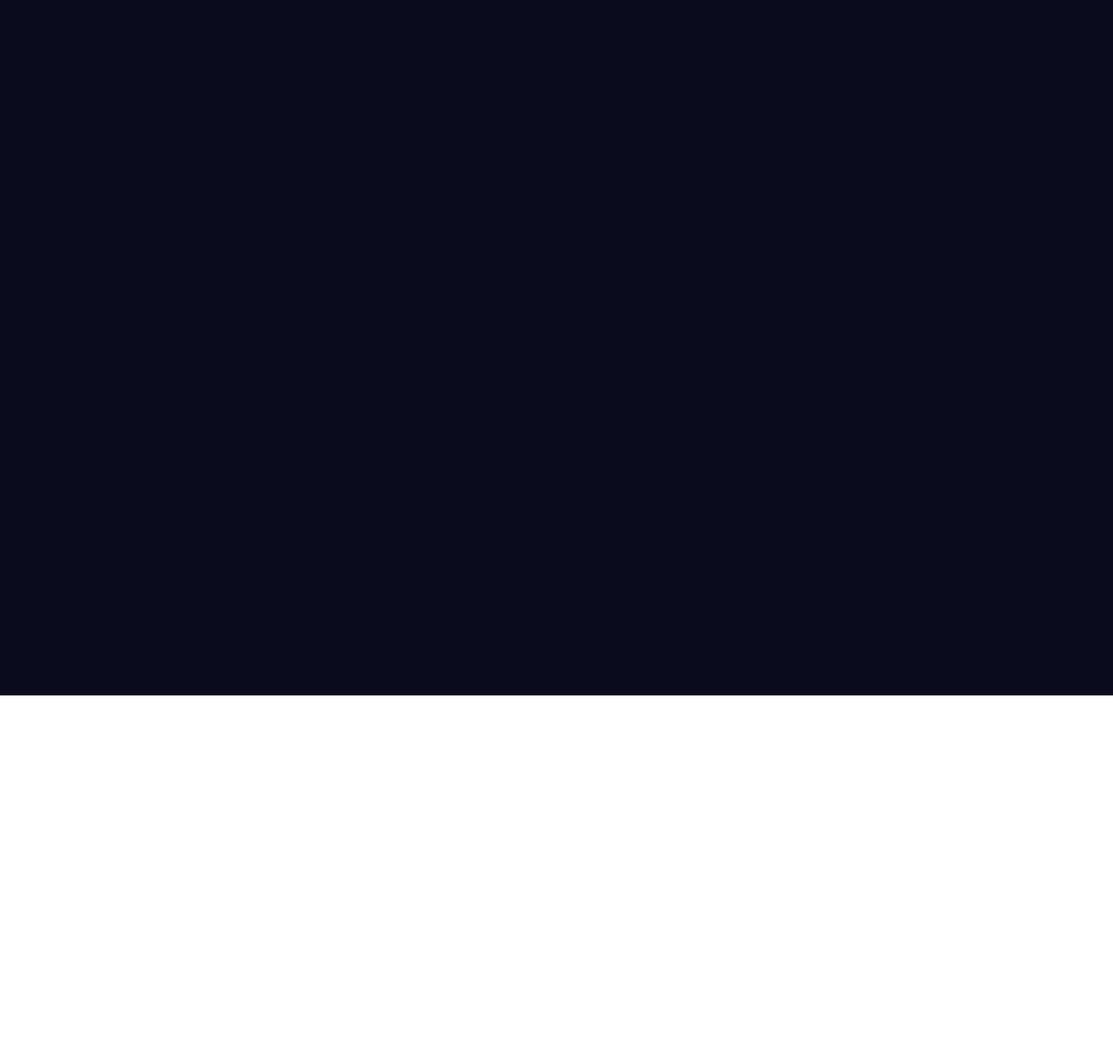
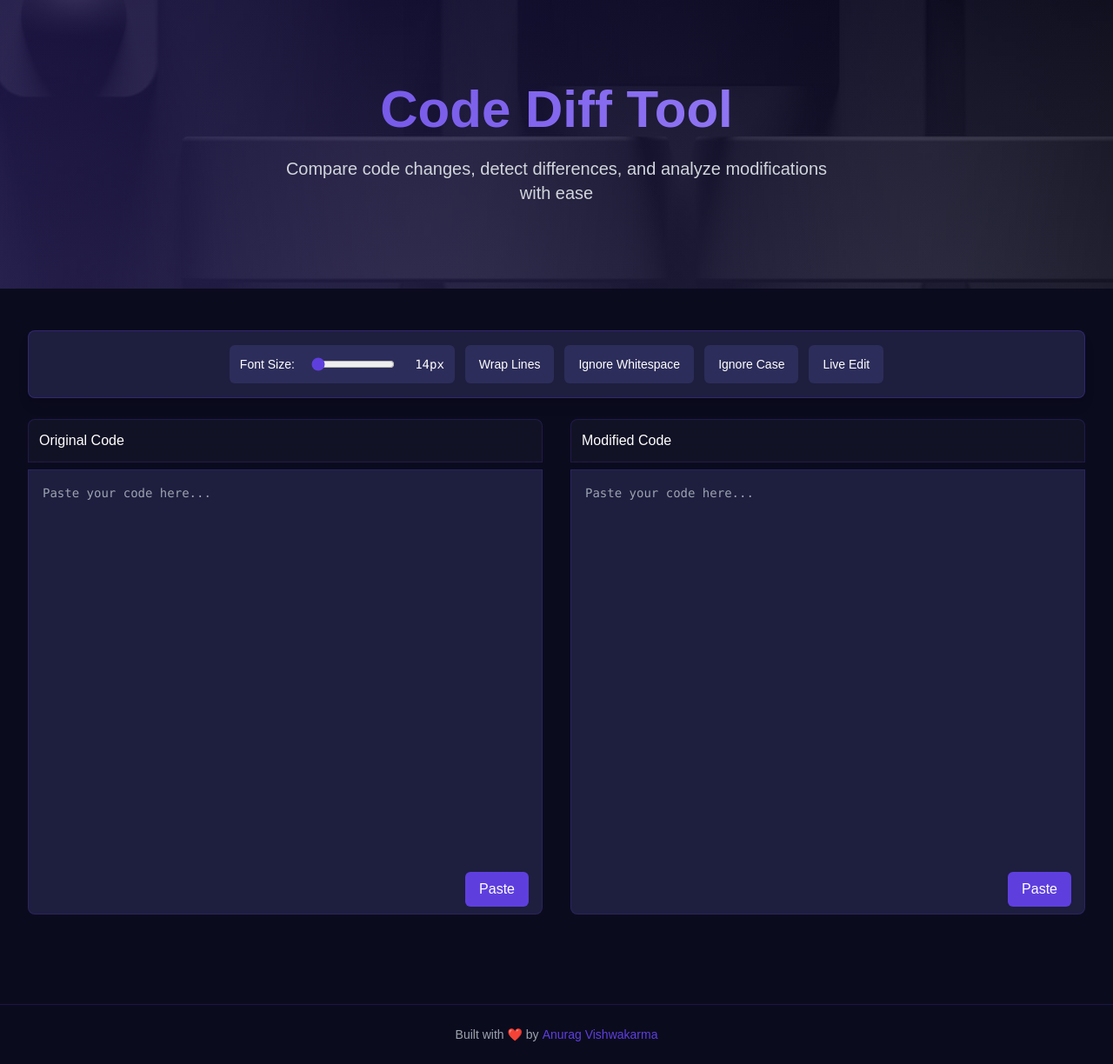
Before and after one commit to 4via6/Code-Diff, a Next.js app: page / in a window 1280 px wide. Shown: the whole page at 87% size. Before the commit the page ends 800 px from the top, so only its background shows below. Built offline with nearby package versions, Linux system fonts and the light colour scheme.

Commit message:
issues with the page loading

```diff
--- a/app/layout.tsx
+++ b/app/layout.tsx
@@ -66,32 +66,17 @@ export const metadata: Metadata = {
 
 export default function RootLayout({
   children,
-}: Readonly<{
-  children: React.ReactNode;
-}>) {
+}: {
+  children: React.ReactNode
+}) {
   return (
     <html lang="en">
-      <head>
-        <link rel="canonical" href="https://code.arson.me" />
-        <meta name="theme-color" content="#0B0B1E" />
-      </head>
-      <body
-        className={`${geistSans.variable} ${geistMono.variable} antialiased`}
-      >
+      <body>
         <SettingsProvider>
           {children}
-          <Toaster
-            position="top-center"
-            toastOptions={{
-              style: {
-                background: '#1a1a2e',
-                border: '1px solid rgba(94, 63, 222, 0.2)',
-                color: 'white',
-              },
-            }}
-          />
+          <Toaster />
         </SettingsProvider>
       </body>
     </html>
-  );
+  )
 }
--- a/app/page.tsx
+++ b/app/page.tsx
@@ -1,5 +1,5 @@
-import { CodeComparisonToolComponent } from "@/components/code-comparison-tool"
+import { CodeComparisonToolComponent } from '@/components/code-comparison-tool'
 
-export default function Page() {
+export default function Home() {
   return <CodeComparisonToolComponent />
 }
--- a/components/code-comparison-tool.tsx
+++ b/components/code-comparison-tool.tsx
@@ -1,6 +1,6 @@
 'use client'
 
-import React, { useState, useMemo } from 'react'
+import React, { useState, useMemo, useEffect } from 'react'
 import hljs from 'highlight.js'
 import 'highlight.js/styles/github-dark.css'
 import * as diff from 'diff'
@@ -9,6 +9,10 @@ import { useSettings } from '@/contexts/SettingsContext'
 import { SettingsToolbar } from './settings-toolbar'
 
 export function CodeComparisonToolComponent() {
+  useEffect(() => {
+    console.log('Component mounted')
+  }, [])
+
   const [leftContent, setLeftContent] = useState('')
   const [rightContent, setRightContent] = useState('')
   const [copyStatus, setCopyStatus] = useState<{ [key: string]: boolean }>({})
@@ -81,11 +85,99 @@ export function CodeComparisonToolComponent() {
     return content.split('\n').length
   }
 
-  // ... rest of your render code ...
-
   return (
     <div className="min-h-screen bg-[#0B0B1E] text-white">
-      {/* Your existing JSX */}
+      <div className="relative overflow-hidden py-24 px-6 mb-12 bg-gradient-to-b from-[#0B0B1E] to-[#1a1a2e]">
+        <div className="absolute inset-0">
+          <div className="absolute inset-0 bg-[url('/stars.jpg')] opacity-20"></div>
+          <div className="absolute inset-0 bg-gradient-to-r from-[#5e3fde]/20 to-transparent"></div>
+        </div>
+        <div className="relative max-w-7xl mx-auto">
+          <div className="text-center">
+            <h1 className="text-4xl sm:text-5xl lg:text-6xl font-bold mb-4 sm:mb-6 bg-gradient-to-r from-[#5e3fde] to-[#a890fe] text-transparent bg-clip-text">
+              Code Diff Tool
+            </h1>
+            <p className="text-lg sm:text-xl text-gray-300 max-w-2xl mx-auto px-4">
+              Compare code changes, detect differences, and analyze modifications with ease
+            </p>
+          </div>
+        </div>
+      </div>
+
+      <div className="max-w-[90rem] mx-auto px-4 sm:px-6 lg:px-8 pb-8 sm:pb-12 lg:pb-16">
+        <SettingsToolbar />
+
+        {/* Input sections */}
+        <div className="grid grid-cols-1 lg:grid-cols-2 gap-6 lg:gap-8 mb-8">
+          {/* Left input */}
+          <div className="flex flex-col">
+            <label className="mb-2 flex justify-between backdrop-blur-lg bg-[#1a1a2e]/50 p-3 rounded-t-lg border border-[#5e3fde]/20">
+              <span>Original Code</span>
+              {leftContent && <span>Lines: {getLineCount(leftContent)}</span>}
+            </label>
+            <div className="relative">
+              <textarea
+                value={leftContent}
+                onChange={handleLeftChange}
+                className="w-full h-[32rem] p-4 bg-[#1E1E3F] text-white border-[#5e3fde]/20 rounded-b-lg border focus:outline-none focus:ring-2 focus:ring-[#5e3fde]/50 resize-none font-mono"
+                placeholder="Paste your code here..."
+                style={{ fontSize: `${fontSize}px` }}
+              />
+              <button
+                onClick={() => handlePaste('left')}
+                className="absolute bottom-4 right-4 px-4 py-2 bg-[#5e3fde] text-white rounded-md hover:bg-[#4e35b5]"
+              >
+                Paste
+              </button>
+            </div>
+          </div>
+
+          {/* Right input */}
+          <div className="flex flex-col">
+            <label className="mb-2 flex justify-between backdrop-blur-lg bg-[#1a1a2e]/50 p-3 rounded-t-lg border border-[#5e3fde]/20">
+              <span>Modified Code</span>
+              {rightContent && <span>Lines: {getLineCount(rightContent)}</span>}
+            </label>
+            <div className="relative">
+              <textarea
+                value={rightContent}
+                onChange={handleRightChange}
+                className="w-full h-[32rem] p-4 bg-[#1E1E3F] text-white border-[#5e3fde]/20 rounded-b-lg border focus:outline-none focus:ring-2 focus:ring-[#5e3fde]/50 resize-none font-mono"
+                placeholder="Paste your code here..."
+                style={{ fontSize: `${fontSize}px` }}
+              />
+              <button
+                onClick={() => handlePaste('right')}
+                className="absolute bottom-4 right-4 px-4 py-2 bg-[#5e3fde] text-white rounded-md hover:bg-[#4e35b5]"
+              >
+                Paste
+              </button>
+            </div>
+          </div>
+        </div>
+
+        {/* Differences section */}
+        {differences.length > 0 && (
+          <div className="bg-[#1a1a2e]/80 rounded-lg overflow-hidden border border-[#5e3fde]/20 shadow-xl">
+            {/* ... your diff display code ... */}
+          </div>
+        )}
+      </div>
+
+      {/* Footer */}
+      <footer className="mt-auto py-6 px-4 border-t border-[#5e3fde]/20">
+        <div className="max-w-[90rem] mx-auto flex justify-center items-center text-sm text-gray-400">
+          <span>Built with ❤️ by{' '}</span>
+          <a
+            href="https://anuragvishwakarma.webflow.io/"
+            target="_blank"
+            rel="noopener noreferrer"
+            className="ml-1 text-[#5e3fde] hover:text-[#7e63fe] transition-colors duration-200 no-underline"
+          >
+            Anurag Vishwakarma
+          </a>
+        </div>
+      </footer>
     </div>
   )
 }
```
Also changed, not shown: middleware.ts (+9 -22 lines).
